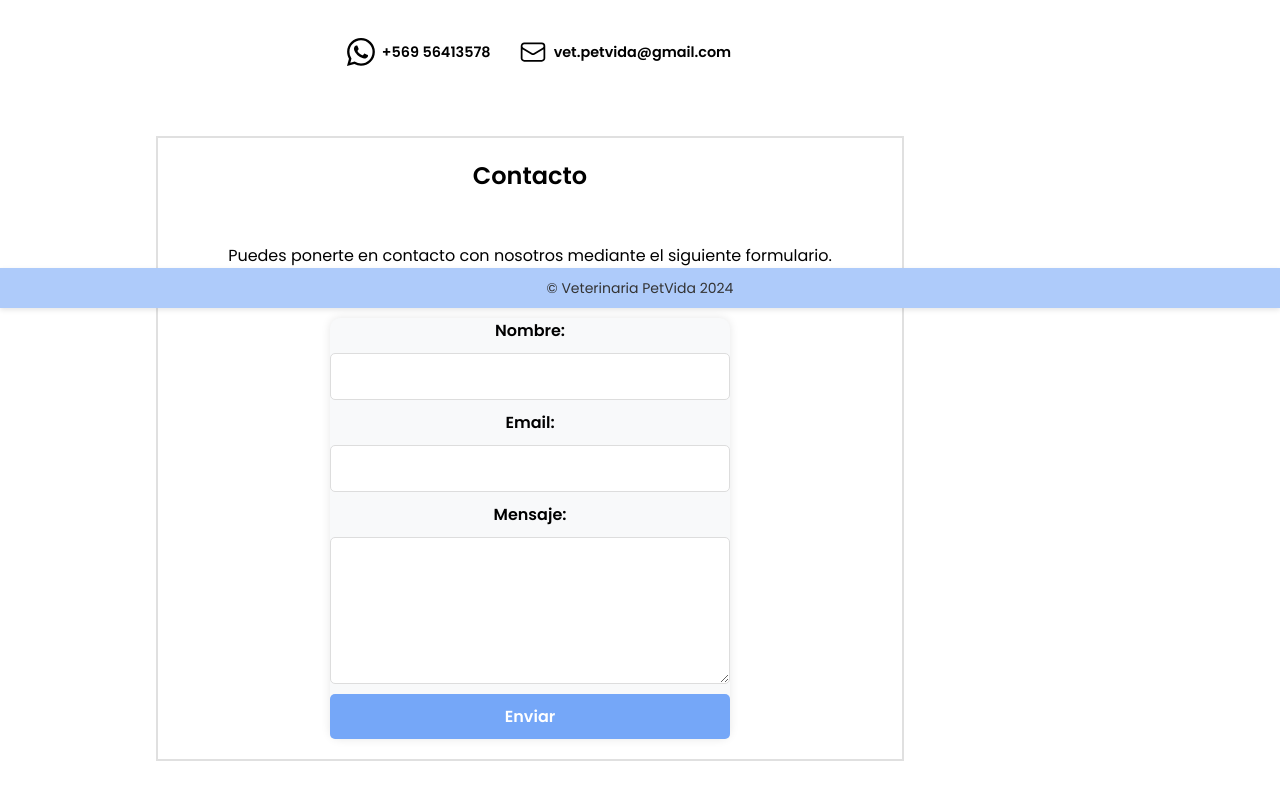
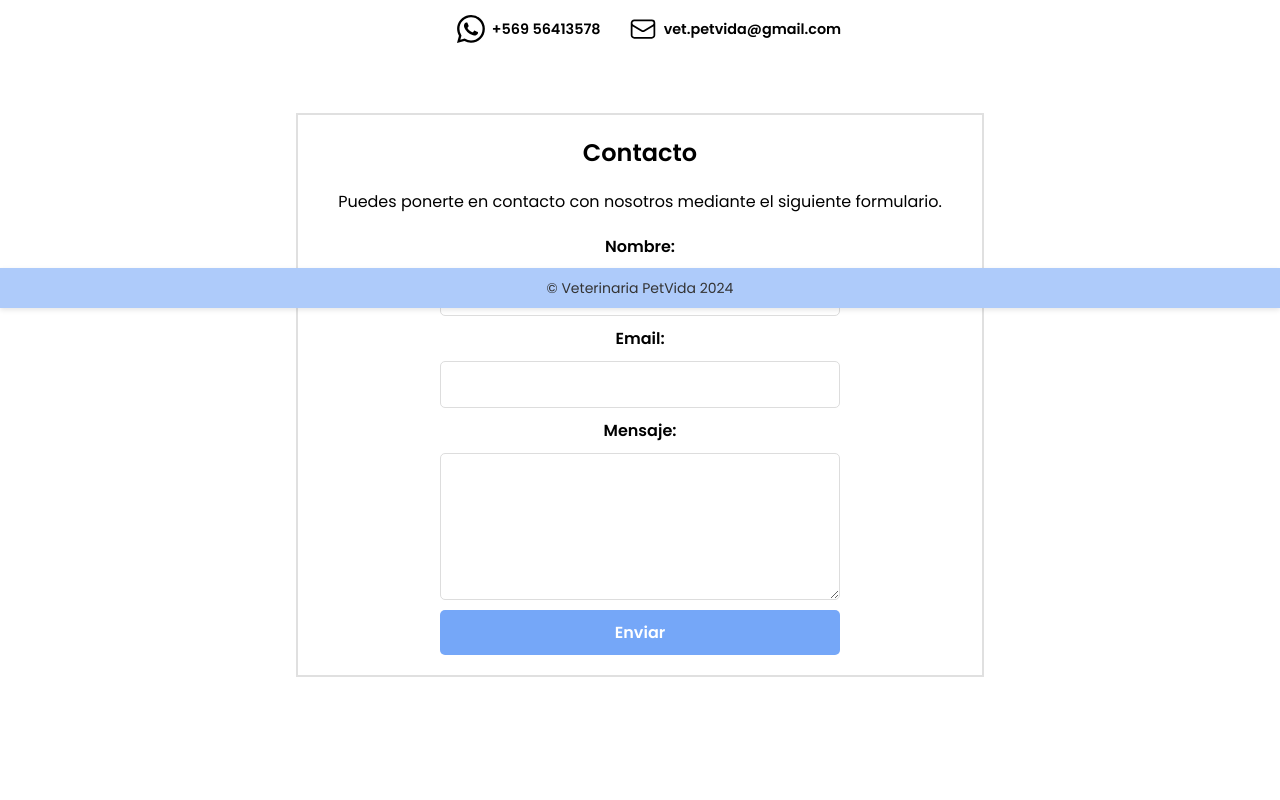
Before and after one commit to Nicoblessjah/Avance-Veterinaria, a Vue app in the folder vet_pet/: page /Nosotros in a window 1280 px wide. Shown: the part 492-1292 px from the top of the page. After the commit the page ends 1249 px from the top, so only its background shows below. Built offline with nearby package versions, Linux system fonts and the light colour scheme.

Commit message:
fix: se soluciono errores en el style

```diff
--- a/vet_pet/src/views/EditarMascotaCliente.vue
+++ b/vet_pet/src/views/EditarMascotaCliente.vue
@@ -103,6 +103,9 @@ export default {
 
 main {
     font-family: 'Poppins', sans-serif;
+    margin: 0 auto;
+    max-width: 900px;
+    padding: 20px;
 }
   h2 {
     font-family: 'Poppins', sans-serif;
--- a/vet_pet/src/views/EditarPerfilCliente.vue
+++ b/vet_pet/src/views/EditarPerfilCliente.vue
@@ -105,6 +105,11 @@ export default {
     box-sizing: border-box;
     font-family: 'Poppins', sans-serif;
 }
+main{
+    margin: 0 auto;
+    max-width: 900px;
+    padding: 20px;
+}
 
 body {
     font-family: 'Inter', sans-serif;
@@ -112,6 +117,7 @@ body {
     padding: 0;
     line-height: 1.6;
     color: #333;
+
 }
 
 h2 {
--- a/vet_pet/src/views/InicioCliente.vue
+++ b/vet_pet/src/views/InicioCliente.vue
@@ -130,7 +130,9 @@ main {
     justify-content: center;
     align-items: center;
     height: 80vh;
-    margin: 0;
+    margin: 0 auto;
+    max-width: 900px;
+    padding: 20px;
 }
 
 .image-container {
--- a/vet_pet/src/views/MascotaCliente.vue
+++ b/vet_pet/src/views/MascotaCliente.vue
@@ -92,7 +92,7 @@ export default {
               <div class="form-buttons">
                 <br><br>
    <router-link
-        to="/AddMascota"
+        to="/CrearMascota"
         class="create-btn"
     >
         Añadir Mascota
@@ -125,7 +125,8 @@ main {
     display: flex;
     justify-content: center;
     height: 80vh;
-    margin: 0;
+    margin: 0 auto;
+    padding: 20px;
 }
 
 h2 {
@@ -159,7 +160,6 @@ h2 {
 }
 
 .user-table th {
-    background-color: #f8f9fa;
     font-weight: bold;
 }
 
@@ -175,6 +175,7 @@ h2 {
     transition: background-color 0.3s ease;
 }
 .create-btn {
+  margin-top: 30px;
   background-color: rgb(11, 201, 11);
     text-decoration: none;
     padding: 5px 10px;
--- a/vet_pet/src/views/PerfilCliente.vue
+++ b/vet_pet/src/views/PerfilCliente.vue
@@ -107,11 +107,18 @@ body {
     color: #333;
 }
 
+table[data-v-29e5a7c4]{
+    border-collapse: collapse;
+    border: none;
+}
 
 main {
     display:flex;
     align-content: center;
     justify-content: center;
+    margin: 0 auto;
+    max-width: 900px;
+    padding: 20px;
 }
 h2 {
     margin-top: 50px;
--- a/vet_pet/src/views/VentNosotros.vue
+++ b/vet_pet/src/views/VentNosotros.vue
@@ -44,7 +44,7 @@ export default {
         <section class="contacto">
             <h1>Contacto</h1>
             <p>Puedes ponerte en contacto con nosotros mediante el siguiente formulario.</p>
-            <form action="#" method="POST">
+            <form action="#" method="POST" class="formulario-contacto">
                 <label for="nombre">Nombre:</label>
                 <input type="text" id="nombre" name="nombre" required>
 
@@ -76,6 +76,14 @@ export default {
     font-family: 'Poppins', sans-serif;
 }
 
+.formulario-contacto{
+    background-color: #ffffff; /* Fondo blanco */
+    border: none;              /* Sin bordes */
+    box-shadow: none;         /* Sin sombras */
+    margin: 0;                /* Sin márgenes */
+    padding: 0;
+}
+
 body {
     font-family: 'Inter', sans-serif;
     margin: 0;
@@ -89,7 +97,9 @@ main {
     display: flex;
     justify-content: center;
     align-items: center;
-    margin: 0;
+    margin: 0 auto;
+    max-width: 900px;
+    padding: 20px;
 }
 
 h2 {
@@ -98,7 +108,9 @@ h2 {
 }
 
 p {
-    margin: 50px;
+    text-align: justify; /* Justifica el texto */
+    margin: 20px; /* Espaciado alrededor del contenedor */
+    line-height: 1.5;
 }
 
 .link-icon-contacto {
```
